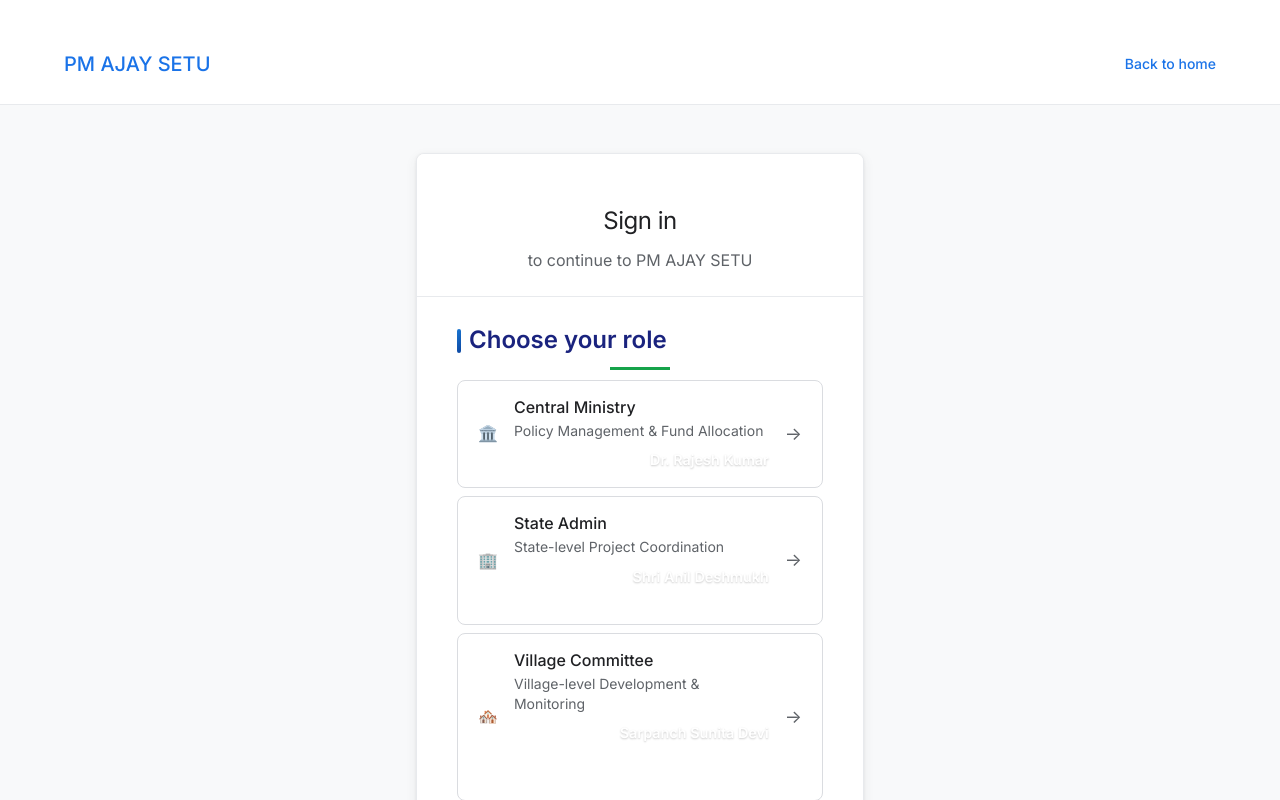
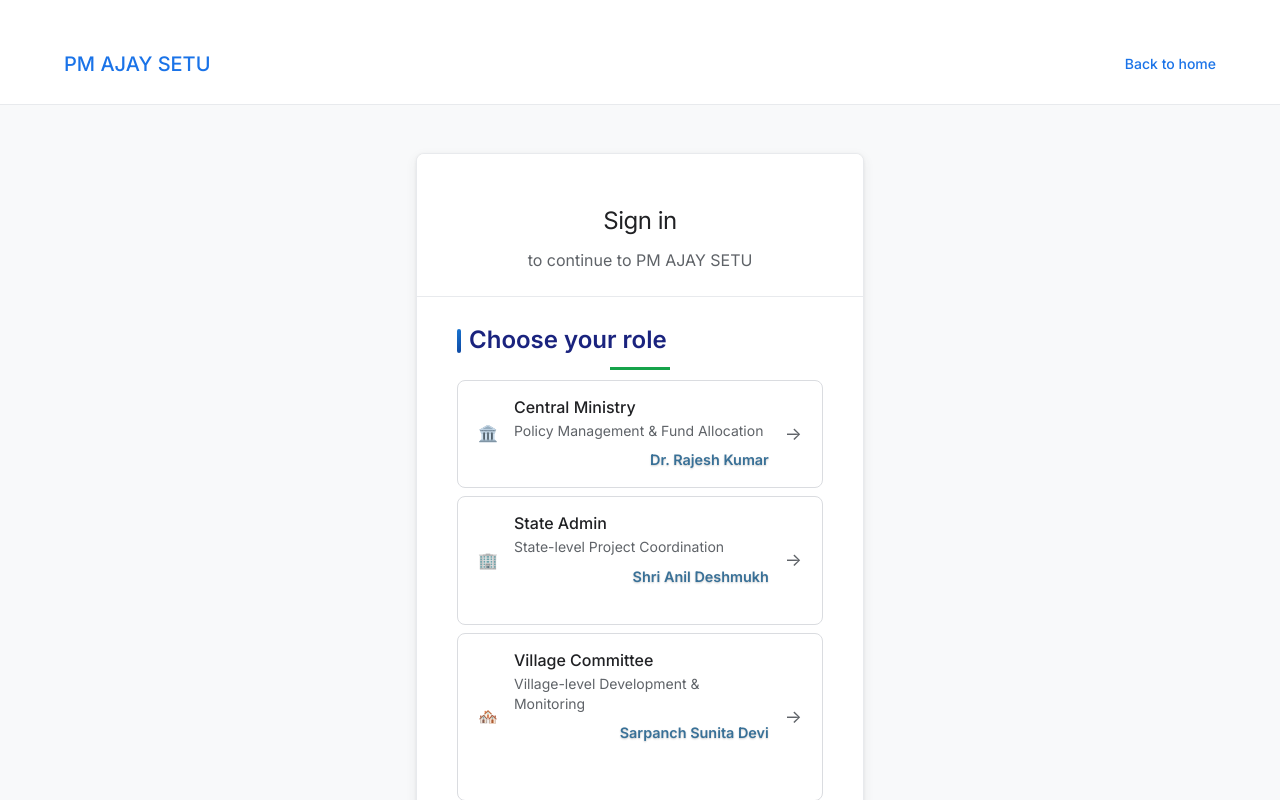
Before and after one commit to rajparmar8799/PM-AJAY-Mapping, a React (Create React App) app in the folder frontend/: page /login in a window 1280 px wide. Shown: the top 800 px of the page. Built offline with nearby package versions, Linux system fonts and the light colour scheme.

Commit message:
Update Navbar.css

```diff
--- a/frontend/src/components/Navbar.css
+++ b/frontend/src/components/Navbar.css
@@ -109,7 +109,7 @@
 }
 
 .user-name {
-  color: white;
+  color: #387097;
   font-size: 0.9rem;
   font-weight: 600;
   text-shadow: 0 1px 2px rgba(0, 0, 0, 0.2);
```
